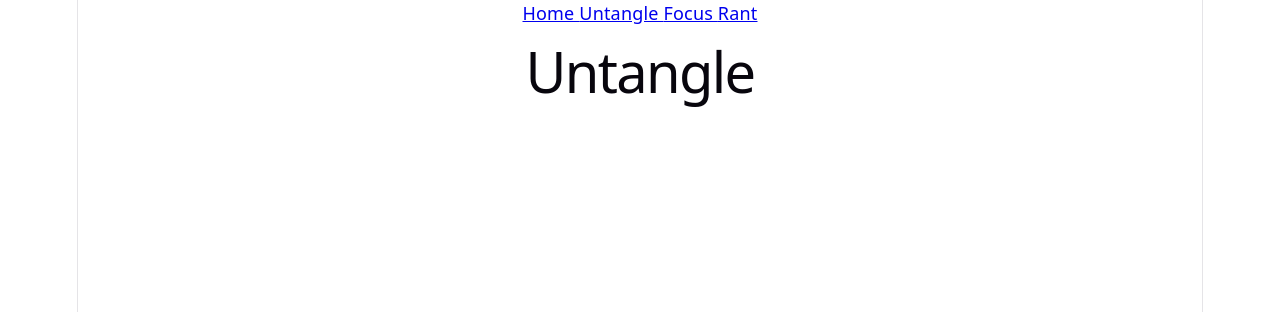
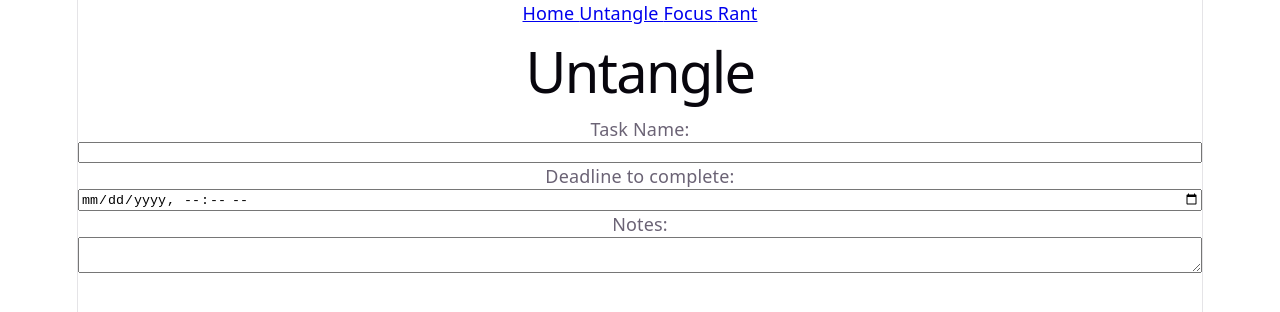
Before and after one commit to abcdemilyfghua/em-power, a React (Vite) app: page /untangle in a window 1280 px wide. Shown: the top 312 px of the page. Built offline with nearby package versions, Linux system fonts and the light colour scheme.

Commit message:
feat: add controlled form to untangle page with name, deadline and notes fields

```diff
--- a/src/pages/Untangle.jsx
+++ b/src/pages/Untangle.jsx
@@ -1,5 +1,25 @@
+import { useState } from "react"
+
 function Untangle() {
-    return <h1>Untangle</h1>
+
+    const [name, setName] = useState('')
+    const [time, setTime] = useState('')
+    const [notes, setNotes] = useState('')
+
+    return (
+        <>
+            <h1>Untangle</h1>
+
+            <label htmlFor="name">Task Name:</label>
+            <input type="text" id="name" value={name} onChange={(e) => setName(e.target.value)} />
+
+            <label htmlFor="time">Deadline to complete:</label>
+            <input type="datetime-local" id="time" value={time} onChange={(e) => setTime(e.target.value)} />
+
+            <label htmlFor="notes">Notes:</label>
+            <textarea type="text" id="notes" value={notes} onChange={(e) => setNotes(e.target.value)} />
+        </>
+    )
 }
 
 export default Untangle
```
